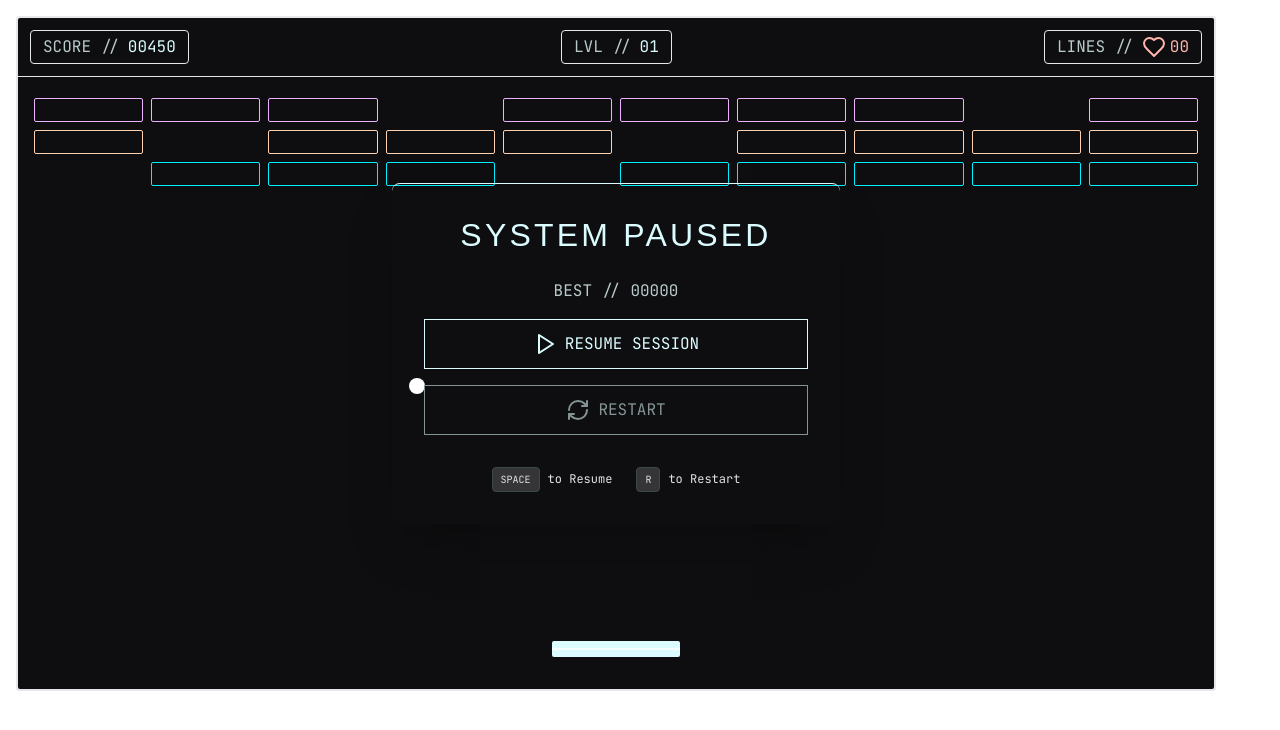
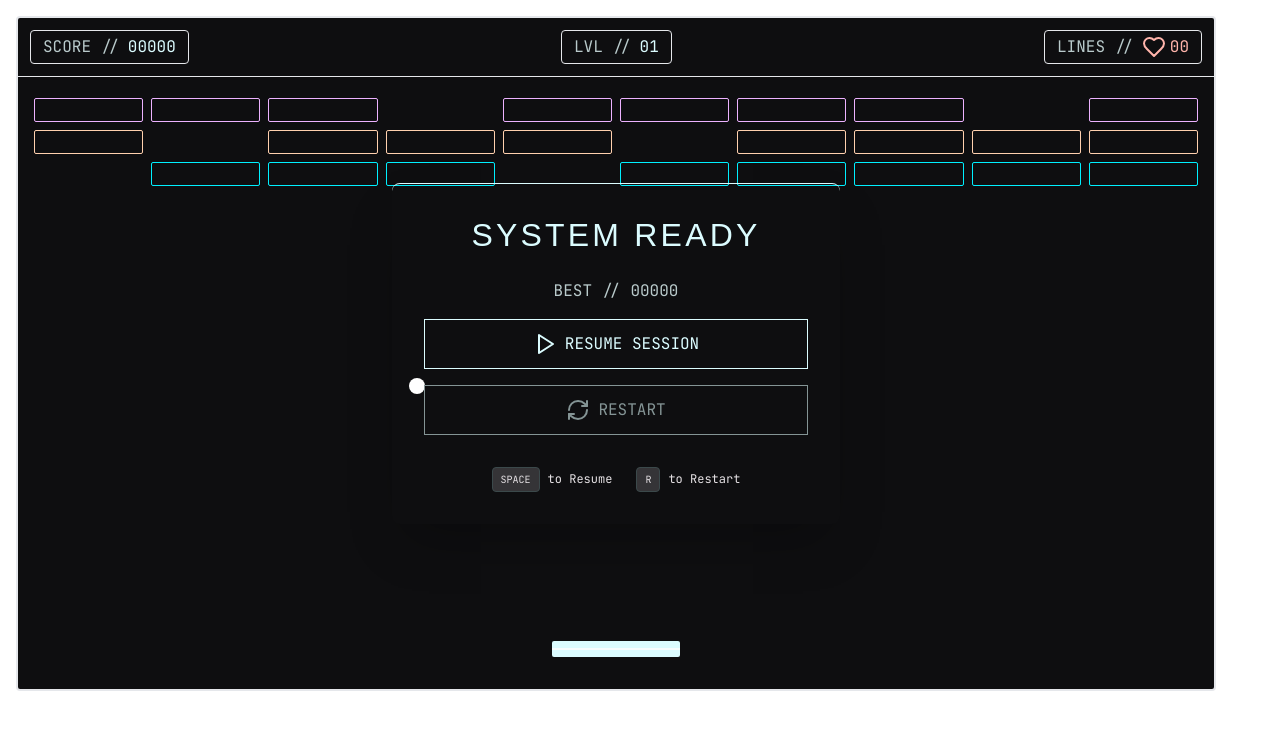
Before and after one commit to hikmetgulsesli/brickpilot-lite-2e36992c, a React (Vite) app: page / in a window 1280 px wide. Shown: the top 730 px of the page. Built offline with nearby package versions, Linux system fonts and the light colour scheme.

Commit message:
fix: US-003 - BrickPilot Lite - Game Settings - BrickPilot Lite screen

```diff
--- a/src/App.tsx
+++ b/src/App.tsx
@@ -4,6 +4,9 @@ import { useBrickPilotStore } from './features/brickpilot-lite/brickpilot-lite.s
 import { brickPilotRepository } from './features/brickpilot-lite/brickpilot-lite.repo';
 import { actReturnToGameplay } from './features/surf-game-settings/act_return_to_gameplay';
 import { actSavePreferences } from './features/surf-game-settings/act_save_preferences';
+import { actPauseGame } from './features/surf-gameplay/act_pause_game';
+import { actRestartGame } from './features/surf-gameplay/act_restart_game';
+import { actStartGame } from './features/surf-gameplay/act_start_game';
 import { setBrickPilotTestBridge } from './test/bridge';
 
 export default function App() {
@@ -15,9 +18,32 @@ export default function App() {
     brickPilotRepository.save(state);
   }, [actions, state]);
 
+  useEffect(() => {
+    function handleGameplayShortcut(event: KeyboardEvent) {
+      if (state.view !== 'gameplay') return;
+
+      if (event.code === 'Space') {
+        event.preventDefault();
+        if (state.status === 'running') {
+          actPauseGame(actions);
+        } else {
+          actStartGame(actions);
+        }
+      }
+
+      if (event.key.toLowerCase() === 'r') {
+        event.preventDefault();
+        actRestartGame(actions);
+      }
+    }
+
+    window.addEventListener('keydown', handleGameplayShortcut);
+    return () => window.removeEventListener('keydown', handleGameplayShortcut);
+  }, [actions, state.status, state.view]);
+
   const gameplayActions = {
-    'resume-session-1': actions.resume,
-    'restart-2': actions.restart,
+    'resume-session-1': () => actStartGame(actions),
+    'restart-2': () => actRestartGame(actions),
   };
 
   const settingsActions = {
@@ -43,7 +69,7 @@ export default function App() {
       {state.view === 'settings' ? (
         <GameSettingsBrickpilotLite actions={settingsActions} />
       ) : (
-        <GameplayBrickpilotLite actions={gameplayActions} />
+        <GameplayBrickpilotLite actions={gameplayActions} runtime={state} />
       )}
     </div>
   );
```
